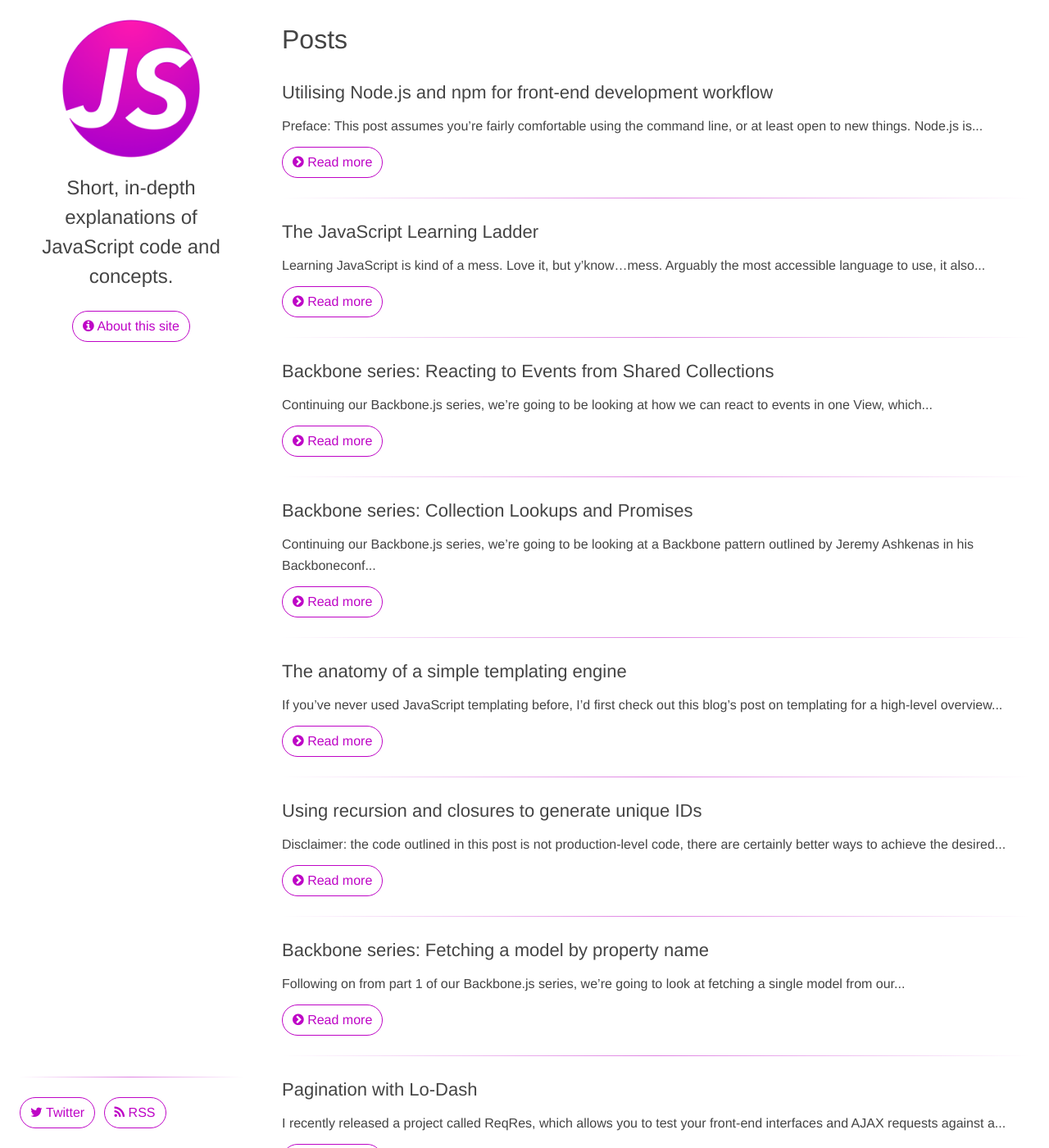
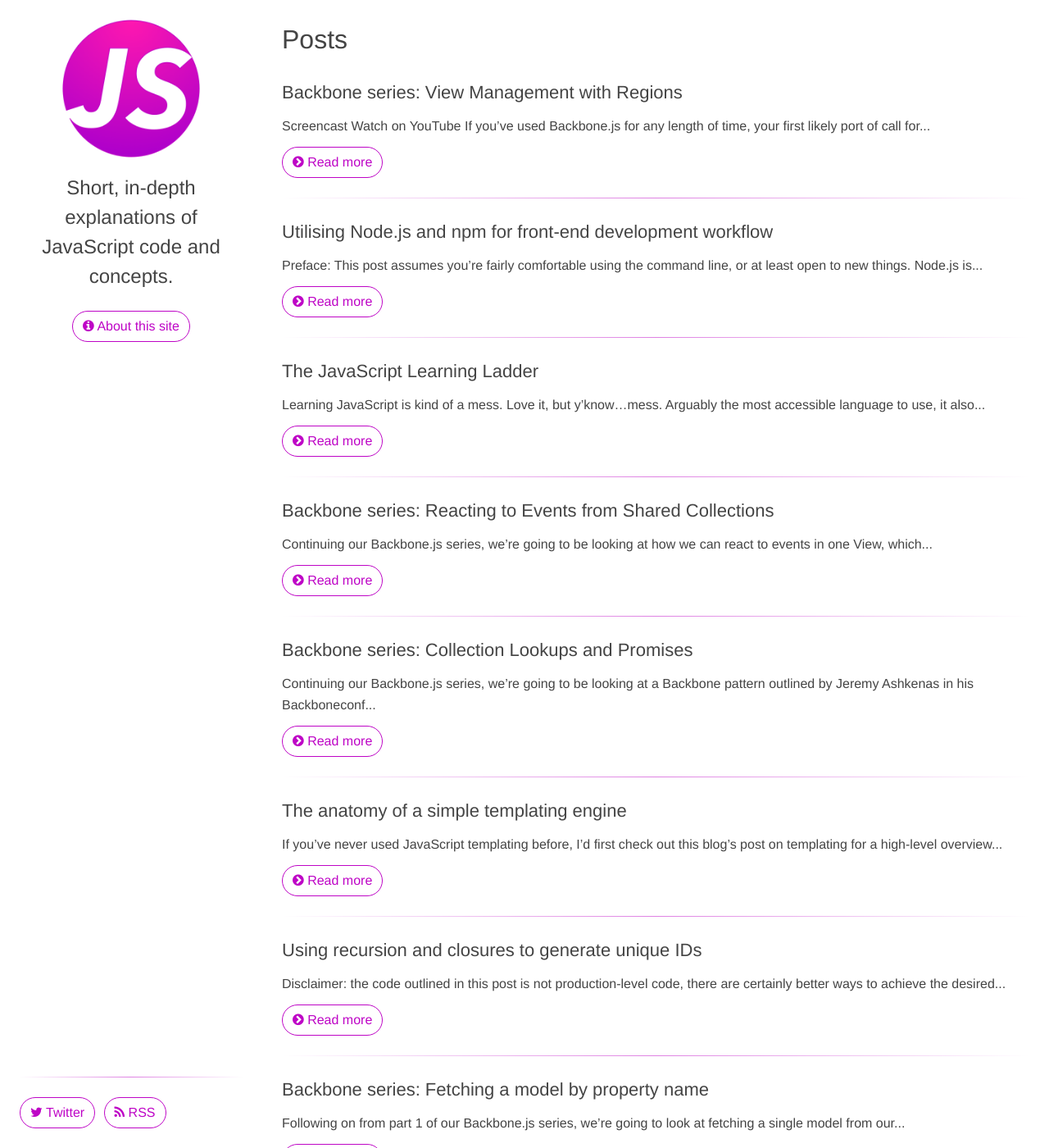
Before and after one commit to benhowdle89/js-idioms, a Jekyll site: the page built from index.html, in a window 1280 px wide and 1400 px high. Shown: the whole window at 82% size. Built offline with Jekyll 4.4.1, drawn with Linux system fonts in a browser that asks for light colours; nearby versions of some CDN libraries; comment, search, counter and statistics services are not loaded; some of the changed lines change nothing that is shown.

Commit message:
new post

```diff
--- /dev/null
+++ b/_posts/2015-02-16-backbone-series-view-management-with-regions.markdown
@@ -0,0 +1,174 @@
+---
+layout: post
+title:  "Backbone series: View Management with Regions"
+date:   2015-02-16 18:25:31
+---
+
+### Screencast
+
+<iframe class="hide-on-mobile" width="900" height="505.8" src="https://www.youtube.com/embed/JN-qnL0qqZk" frameborder="0" allowfullscreen></iframe>
+
+<p class="muted"><a href="https://www.youtube.com/watch?v=JN-qnL0qqZk">Watch on YouTube</a></p>
+
+<hr class="fancy">
+
+If you've used Backbone.js for any length of time, your first likely port of call for View rendering is going to be:
+
+{% highlight javascript %}
+var myViewInstance = new MyView();
+$("#myContainer").html(myViewInstance.render().el);
+{% endhighlight %}
+
+Or something to that effect...
+
+This is not scalable for anything beyond a Todo app. And by "scalable", I mean for you as a developer managing your application.
+
+### Regions
+
+Enter regions. Regions are the result of you visually splitting up your UI into logical components.
+
+Let's take a blog to illustrate what we mean by regions.
+
+![](http://cl.ly/ZnNc/blog%20layout.png)
+
+We can now visually represent our application in regions.
+
+So what *exactly* are regions?
+
+Well, in my applications, I create a Regions object, which holds the individual region objects themselves.
+
+A region object is a reference to a DOM node.
+
+*As an aside, the examples below all follow the CommonJS module format, and get processed for the browser with Browserify. I highly recommend checking it out.*
+
+{% highlight javascript %}
+// regions.js
+module.exports = {};
+{% endhighlight %}
+
+And here is how I use this Regions module:
+
+{% highlight javascript %}
+var regions = require('./regions.js');
+
+regions.header = $('[data-js-region="header"]');
+regions.footer = $('[data-js-region="footer"]');
+regions.sidebar = $('[data-js-region="sidebar"]');
+regions.content = $('[data-js-region="content"]');
+{% endhighlight %}
+
+Now in our Regions object, we have four properties, each contains a reference to a DOM node. You can think of it as us mapping an actual JavaScript object (and it's key/value pairs) to our visual representation above.
+
+So far, we've done nothing of real value. All we've done is built up an object containing references. So let's move on to putting the HTML output from a View instance into our regions.
+
+### Swap
+
+The idea for the "swap" concept came from, as far as I know, [Dan Harper's excellent View Manager](https://github.com/danharper/backbone.viewmanager). I've used this in many-a-project, and over the years have adapted/modified it to suit my needs. I'm going to show you how you use it, then we can delve deeper into how it's implemented under the hood.
+
+{% highlight javascript %}
+var swap = require('./swap.js');
+
+// these are static Regions. I display these on page load, and they don't really change all that much
+swap(regions.header, new headerView());
+swap(regions.footer, new footerView());
+swap(regions.sidebar, new sidebarView({
+  menuLinks: ['about', 'contact', 'services']
+}));
+
+// this is a dynamic Region. Think of these swaps as someone going to a new page
+swap(regions.content, new aboutView());
+swap(regions.content, new servicesView());
+swap(regions.content, new contactView());
+{% endhighlight %}
+
+As you can see, we pass the `swap` function a reference to a region, and a View instance, and it does all the rest for us. By "all the rest", I mean that the result is the HTML from the View instance is populated into the Region DOM element on the page.
+
+Let's delve into the `swap` function...
+
+{% highlight javascript %}
+module.exports = function(region, newView) {
+
+  // if there's an old View in the region, grab a reference to it
+  var oldView = region.view;
+  if (oldView) {
+
+    // unbind the event listeners
+    oldView.off();
+    if (oldView.model) {
+      oldView.model.off('change', oldView.render, oldView);
+    }
+
+    // remove the old View HTML from the page
+    oldView.remove();
+
+    // remove references to the el DOM nodes
+    delete oldView.$el;
+    delete oldView.el;
+  }
+
+  // save a reference to the new View on the Region itself
+  region.view = newView;
+
+  // put the HTML output from the new View into the Region (and therefore the page)
+  region.html(newView.render().el);
+
+};
+{% endhighlight %}
+
+If you'd like a play with this, and see it in action, check out the embed below, or click through to JSBin to edit the code:
+
+<a class="jsbin-embed" href="http://jsbin.com/nibubilifi/2/embed?html,js,output">JS Bin</a><script src="http://static.jsbin.com/js/embed.js"></script>
+
+If the swap function finds a reference to an old View already assigned to a Region (ie. going from "services" to "about"), it does some housekeeping and removes the event listeners. However, if you use `listenTo`, introduced in Backbone.js 0.9.9 I believe, then Backbone will remove the events when the View is destroyed anyway. The housekeeping above is mostly aimed at developers using `.on()` for event listeners, as these aren't removed automatically.
+
+### Notes
+
+I tend to abuse the Router a fair bit in Backbone.js projects, and use it as not only a Router, but a high-level app controller. This is a snippet from one of my projects, so you can see the `swap` function and the Regions object working together:
+
+{% highlight javascript %}
+initialize: function() {
+  this.renderLayout();
+},
+
+routes: {
+  "": "home",
+  "search/:term": "searches",
+  "*path": "home"
+},
+
+renderLayout: function() {
+  regions.header = $('[data-js-region="header"]');
+  regions.footer = $('[data-js-region="footer"]');
+  regions.content = $('[data-js-region="content"]');
+  this.renderHeader();
+  this.renderFooter();
+},
+
+renderHeader: function() {
+  swap(regions.header, new headerView({
+    user: auth.user,
+    router: this
+  }));
+},
+
+renderFooter: function() {
+  swap(regions.footer, new footerView());
+},
+
+home: function() {
+  swap(regions.content, new homeView({
+    router: this
+  }));
+},
+
+searches: function(term) {
+  var _showsCollection = new showsCollection();
+  swap(regions.content, new searchesView({
+    collection: _showsCollection,
+    router: this,
+    term: term
+  }));
+}
+{% endhighlight %}
+
+If this happens to solve some View management headaches you were having with Backbone.js, then great! Also, if you have a questions, as always, just drop a comment below and I'll be sure to reply as soon as I can...
--- a/css/app.css
+++ b/css/app.css
@@ -17,6 +17,9 @@ ul {
 
 ul.bulleted {
   list-style-type: disc; }
+
+img {
+  max-width: 100%; }
 
 .highlight, code:not([class]) {
   background-color: #efefef;
--- a/scss/_partials/_resets.scss
+++ b/scss/_partials/_resets.scss
@@ -19,3 +19,7 @@ ul {
 ul.bulleted {
 	list-style-type: disc;
 }
+
+img {
+  max-width: 100%;
+}
```
